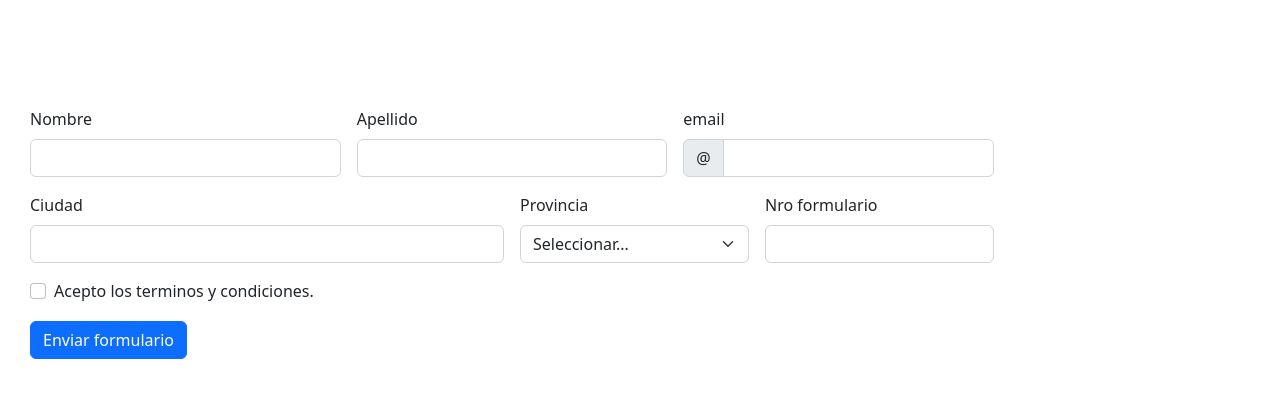
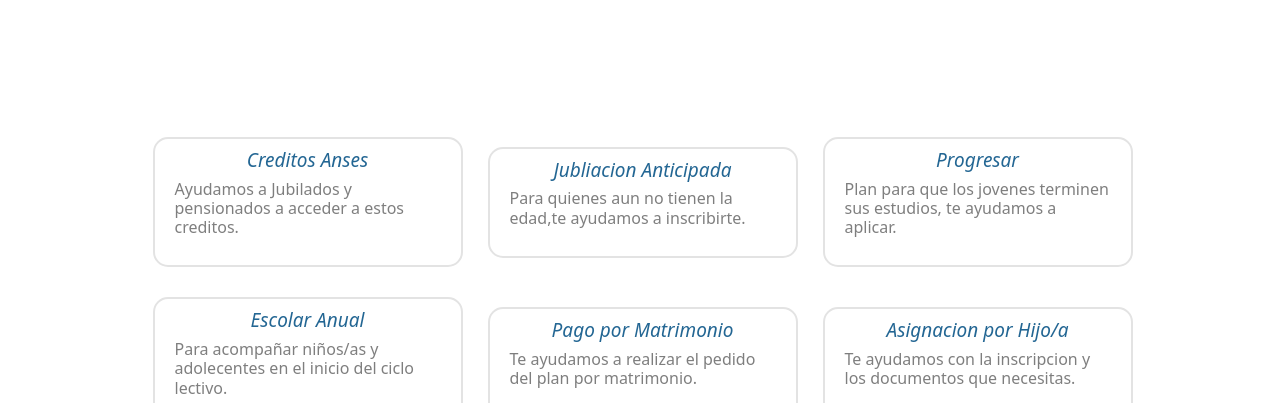
Before and after one commit to cesiralozano/entregafinalLozano, a website: page pages/anses.html in a window 1280 px wide. Shown: the part 779-1182 px from the top of the page. Drawn offline with nearby package versions, Linux system fonts and the light colour scheme; a web font is replaced by a local one.

Commit message:
treintayunocommit

```diff
--- a/pages/anses.html
+++ b/pages/anses.html
@@ -40,6 +40,34 @@
             <div class="pagina3b">
                 <p>En Minimarket Dandie tramitamos tus turnos de ansnes, dejanos en el formulario tus datos y que tramite deseas que realicemos, una vez hecho nos estaremos contactando por via mail.</p>
                 <img src="../img/tarjeta3.jpg" alt="anses">
+            </div>
+        </section>
+        <section class="tramitesyservicios">
+            <div class="containeranses">
+                <div class="elementoanses">
+                    <h3>Creditos Anses</h3>
+                    <h4>Ayudamos a Jubilados y pensionados a acceder a estos creditos.</h4>
+                </div>
+                <div class="elementoanses">
+                    <h3>Jubliacion Anticipada</h3>
+                    <h4>Para quienes aun no tienen la edad,te ayudamos a inscribirte.</h4>
+                </div>
+                <div class="elementoanses">
+                    <h3>Progresar</h3>
+                    <h4>Plan para que los jovenes terminen sus estudios, te ayudamos a aplicar.</h4>
+                </div>
+                <div class="elementoanses">
+                    <h3>Escolar Anual</h3>
+                    <h4>Para acompañar niños/as y adolecentes en el inicio del ciclo lectivo.</h4>
+                </div>
+                <div class="elementoanses">
+                    <h3>Pago por Matrimonio</h3>
+                    <h4>Te ayudamos a realizar el pedido del plan por matrimonio.</h4>
+                </div>
+                <div class="elementoanses">
+                    <h3>Asignacion por Hijo/a</h3>
+                    <h4>Te ayudamos con la inscripcion y los documentos que necesitas.</h4>
+                </div>
             </div>
         </section>
         <section class="formulario">
@@ -86,7 +114,7 @@
                     </div>
                 </div>
                 <div class="col-md-3">
-                    <label for="validationCustom05" class="form-label">Nro formulario</label>
+                    <label for="validationCustom05" class="form-label">Nombre del tramite</label>
                     <input type="text" class="form-control" id="validationCustom05" required>
                     <div class="invalid-feedback">
                     Por favor colocar un formulario.
--- a/scss/base/_mediaquery.scss
+++ b/scss/base/_mediaquery.scss
@@ -145,6 +145,35 @@
     }
 
 }
+@media screen and (max-width:709px){
+    .elementoanses{
+
+    }
+    .elementoanses h3{
+        font-size: nth($font-size,1);
+    }
+    .elementoanses h4{
+        font-size: nth($font-size,3);
+    }
+}
+
+@media screen and (max-width:500px){
+    .elementoanses h3{
+        font-size: nth($font-size,3);
+    }
+    .elementoanses h4{
+        font-size: nth($font-size,4);
+    }
+}
+
+@media screen and (max-width:360px){
+    .elementoanses h3{
+        font-size: nth($font-size,5);
+    }
+    .elementoanses h4{
+        font-size: nth($font-size,6);
+    }
+}
 
 /*!---------------MEDIAQUERIES PAGINA2PAGOFACIL--------*/
 @media screen and (max-width:920px){
--- a/scss/base/_variables.scss
+++ b/scss/base/_variables.scss
@@ -8,4 +8,13 @@
 rgba(4, 81, 132, 0.878),
 #D4D4D4,
 #959191b3,
-#171616b3;
+#171616b3,
+rgba(0, 0, 0, 0.506);
+
+$font-size:
+16px,
+19px,
+13px,
+11px,
+10px,
+8px;
--- a/scss/components/_layout.scss
+++ b/scss/components/_layout.scss
@@ -345,16 +345,59 @@
     display: flex;
     flex-direction:row-reverse;
     justify-content:space-around;
+    margin-bottom: 60px;
 }
 .pagina3{
     margin-top: 105px;
 }
 .formulario{
     max-width: 80%;
+    margin-top: 60px;
     display: flex;
     justify-content: center;
     align-items: center;
 }
+.containeranses{
+    display: inline-block;
+    display: flex;
+    justify-content: center;
+    align-items: center;
+    flex-wrap: wrap;
+    padding-left: 20px;
+    padding-right: 20px;
+
+}
+.elementoanses{
+    border: 2px solid #e3e3e3;
+    border-radius: 15px;
+    margin-bottom: 30px;
+    padding-bottom: 20px;
+    padding-top: 10px;
+    margin-left: 15px;
+    margin-right: 10px;
+    max-width: 25%;
+}
+.elementoanses h3{
+    font-size: nth($font-size,2);
+    font-style: italic;
+    color: nth($colores,7);
+    padding-left: 20px;
+    padding-right: 20px;
+    @extend%flexbox1;
+}
+.elementoanses h4{
+    font-size: nth($font-size,1);
+    color: nth($colores,11);
+    padding-left: 20px;
+    padding-right: 20px;
+    @extend%flexbox1;
+}
+.tramitesyservicios{
+
+
+}
+
+
 
 
 /*!----------PAGINA4PLATAFORMA10------------*/
```
Also changed, not shown: css/estilos.css.
